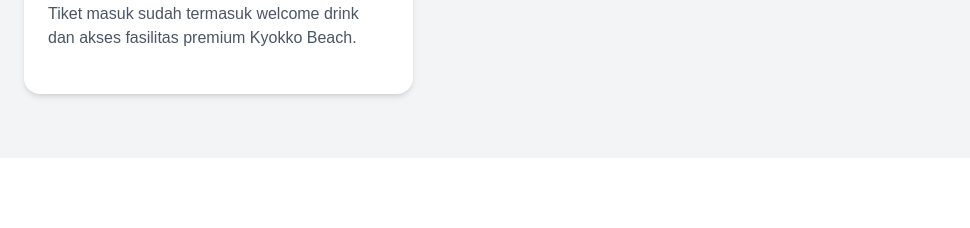
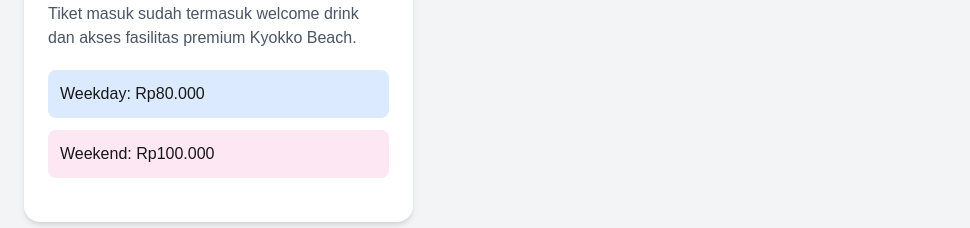
Before and after one commit to salavansaputra-cell/TA-WEB-24A-SANSAN, a Next.js app in the folder kyokko/: page /info-wisata in a window 1280 px wide. Shown: the part 654-882 px from the top of the page, without its empty margins (0-970 px from the left). Before the commit the page ends 812 px from the top, so only its background shows below. Built offline with nearby package versions, Linux system fonts and the light colour scheme.

Commit message:
Salavan: menambahkan harga weekend wekday

```diff
--- a/kyokko/app/info-wisata/page.tsx
+++ b/kyokko/app/info-wisata/page.tsx
@@ -77,9 +77,19 @@ export default function InfoWisataPage() {
 <p className="text-gray-600 mb-5">
   {item.desc}
 </p>
+<div className="space-y-3 mb-5">
+  <div className="bg-blue-100 p-3 rounded-lg">
+    Weekday: {item.weekday}
+  </div>
+
+  <div className="bg-pink-100 p-3 rounded-lg">
+    Weekend: {item.weekend}
+  </div>
+</div>
 </div>
   </div>
 ))}
+
 
 </div>
     </div>
```
